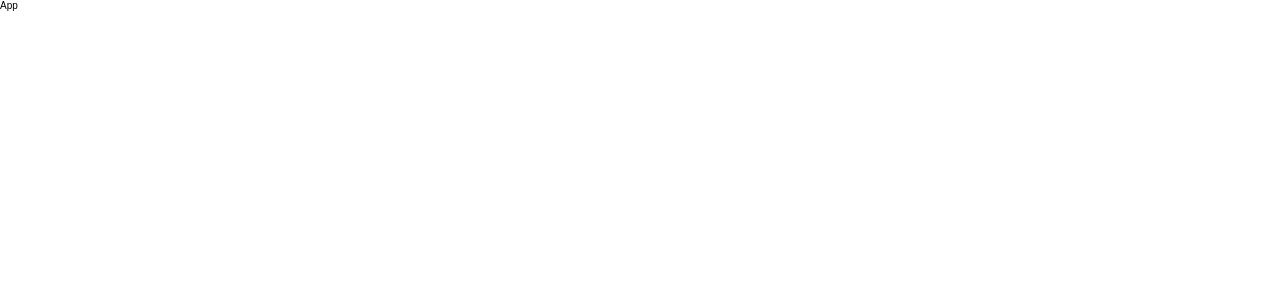
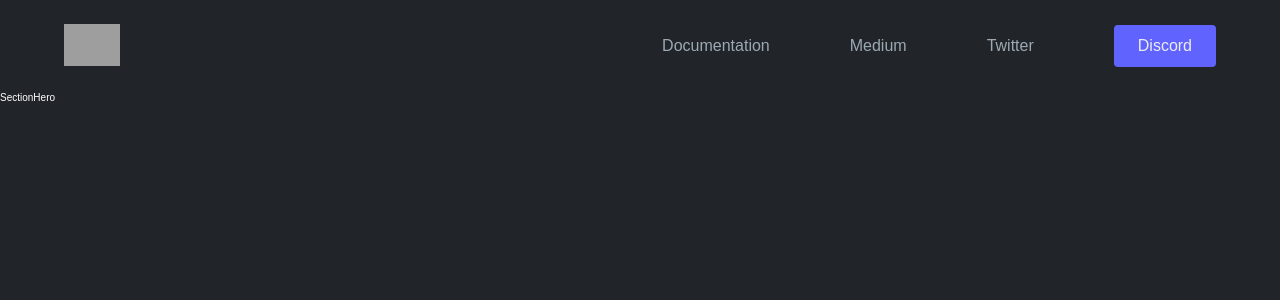
Before and after one commit to justin-cueva/Solarity-landing-page-cloned, a React (Create React App) app: page / in a window 1280 px wide. Shown: the top 300 px of the page. Built offline with nearby package versions, Linux system fonts and the light colour scheme; grey boxes are pictures that could not be loaded.

Commit message:
displaying navigation

```diff
--- a/src/components/App.js
+++ b/src/components/App.js
@@ -1,5 +1,11 @@
+import SectionHero from "./sectionHero/SectionHero";
+
 const App = () => {
-  return <div>App</div>;
+  return (
+    <div className="app">
+      <SectionHero />
+    </div>
+  );
 };
 
 export default App;
--- /dev/null
+++ b/src/components/sectionHero/NavBar.js
@@ -0,0 +1,23 @@
+import "../../styles/sectionHero/navBar.css";
+
+const NavBar = () => {
+  return (
+    <nav className="nav-bar">
+      <div className="logo-wrapper">
+        {/* needs to be downloaded and compress */}
+        <img
+          src="https://solarity.xyz/static/media/logo.fcb5304f.svg"
+          alt="logo"
+        />
+      </div>
+      <ul>
+        <li>Documentation</li>
+        <li>Medium</li>
+        <li>Twitter</li>
+        <button className="nav-link-btn">Discord</button>
+      </ul>
+    </nav>
+  );
+};
+
+export default NavBar;
--- /dev/null
+++ b/src/components/sectionHero/SectionHero.js
@@ -0,0 +1,12 @@
+import NavBar from "./NavBar";
+
+const SectionHero = () => {
+  return (
+    <div>
+      <NavBar />
+      SectionHero
+    </div>
+  );
+};
+
+export default SectionHero;
--- a/src/styles/index.css
+++ b/src/styles/index.css
@@ -1,7 +1,17 @@
+/*
+COLOR PALETTE
+
+primary: #6163ff
+shades:
+- #9ca9b3
+- #eceded
+*/
+
 * {
   padding: 0;
   margin: 0;
   box-sizing: border-box;
+  color: #fff;
 }
 
 html {
@@ -10,6 +20,16 @@ html {
 
 body {
   font-family: sans-serif;
+  background-color: #212529;
+}
+
+button {
+  border: none;
+  cursor: pointer;
+}
+
+ul {
+  list-style-type: none;
 }
 
 /* REUSABLE CLASSES */
--- /dev/null
+++ b/src/styles/sectionHero/navBar.css
@@ -0,0 +1,51 @@
+/* * {
+  color: #fff;
+} */
+
+.nav-bar {
+  display: flex;
+  align-items: center;
+  justify-content: space-between;
+  width: 100%;
+  max-width: 120rem;
+  margin: 0 auto;
+  padding: 2.4rem 2.4rem;
+}
+
+.logo-wrapper {
+  width: 5.6rem;
+}
+
+.logo-wrapper img {
+  width: 100%;
+  cursor: pointer;
+}
+
+.nav-bar ul {
+  display: flex;
+  align-items: center;
+  gap: 8rem;
+  font-size: 1.6rem;
+}
+
+.nav-bar ul li {
+  color: #9ca9b3;
+  cursor: pointer;
+}
+
+.nav-bar ul li:hover {
+  color: #eceded;
+}
+
+.nav-link-btn {
+  padding: 1.2rem 2.4rem;
+  border-radius: 4px;
+  font-size: 1.6rem;
+  background-color: #6163ff;
+  color: #eceded;
+  transition: all 250ms ease;
+}
+
+.nav-link-btn:hover {
+  background-color: #7173ff;
+}
```
